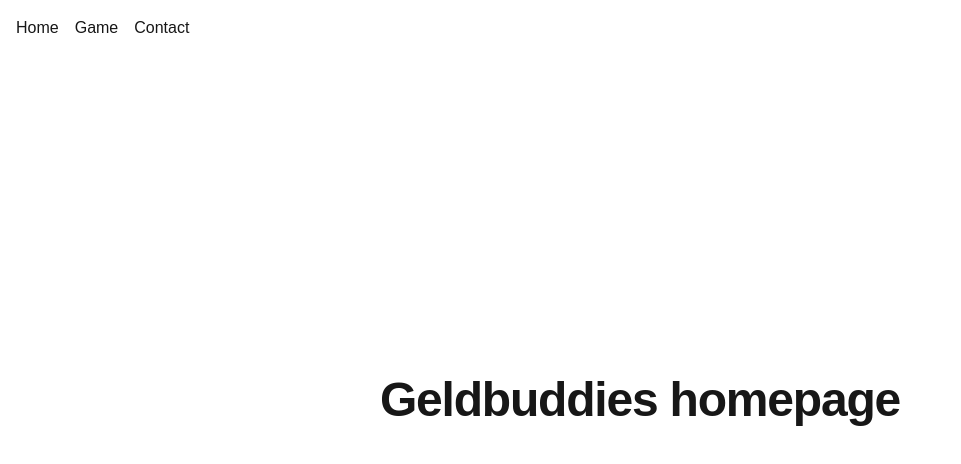
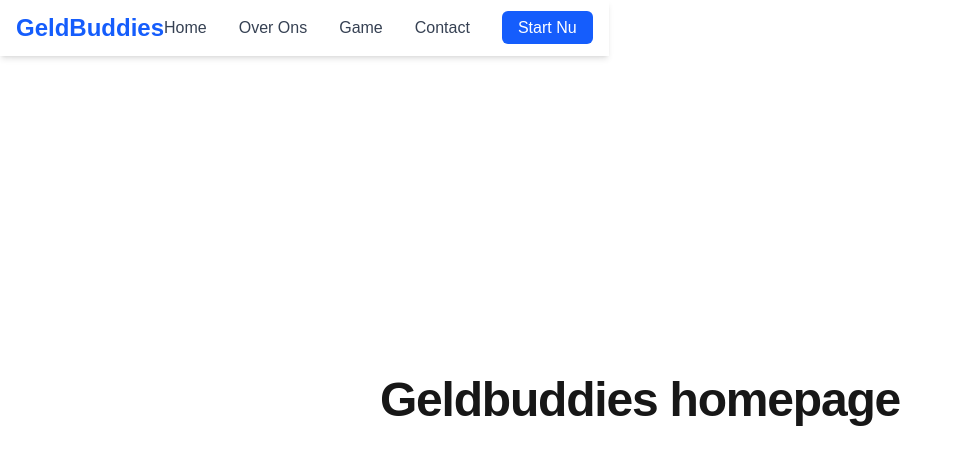
Before and after one commit to geldbuddies/geldbuddies, a Next.js app: page / in a window 1280 px wide. Shown: the top 464 px of the page, without its empty margins (0-961 px from the left). Built offline with nearby package versions, Linux system fonts and the light colour scheme.

Commit message:
feat: enhance navigation bar with better styling and links

```diff
--- a/src/components/navigation/navigation-bar.tsx
+++ b/src/components/navigation/navigation-bar.tsx
@@ -2,18 +2,61 @@ import Link from 'next/link';
 
 export default function NavigationBar() {
   return (
-    <nav className="p-4">
-      <ul className="flex gap-4">
+    <nav className="w-full bg-white dark:bg-gray-900 shadow-md">
+      <div className="container mx-auto px-4 py-3">
+        <div className="flex justify-between items-center">
+          <div className="flex items-center">
+            <Link href="/" className="flex items-center">
+              <span className="text-2xl font-bold text-blue-600 dark:text-blue-400">
+                GeldBuddies
+              </span>
+            </Link>
+          </div>
+
+          <ul className="flex items-center space-x-8">
             <li>
-          <Link href="/">Home</Link>
+              <Link
+                href="/"
+                className="text-gray-700 hover:text-blue-600 dark:text-gray-300 dark:hover:text-blue-400 font-medium"
+              >
+                Home
+              </Link>
             </li>
             <li>
-          <Link href="/game">Game</Link>
+              <Link
+                href="/about"
+                className="text-gray-700 hover:text-blue-600 dark:text-gray-300 dark:hover:text-blue-400 font-medium"
+              >
+                Over Ons
+              </Link>
             </li>
             <li>
-          <Link href="/contact">Contact</Link>
+              <Link
+                href="/game"
+                className="text-gray-700 hover:text-blue-600 dark:text-gray-300 dark:hover:text-blue-400 font-medium"
+              >
+                Game
+              </Link>
+            </li>
+            <li>
+              <Link
+                href="/contact"
+                className="text-gray-700 hover:text-blue-600 dark:text-gray-300 dark:hover:text-blue-400 font-medium"
+              >
+                Contact
+              </Link>
+            </li>
+            <li>
+              <Link
+                href="/game"
+                className="bg-blue-600 hover:bg-blue-700 text-white font-medium py-2 px-4 rounded-md transition-colors"
+              >
+                Start Nu
+              </Link>
             </li>
           </ul>
+        </div>
+      </div>
     </nav>
   );
 }
```
Lines whose indentation alone changed are shown as unchanged.
